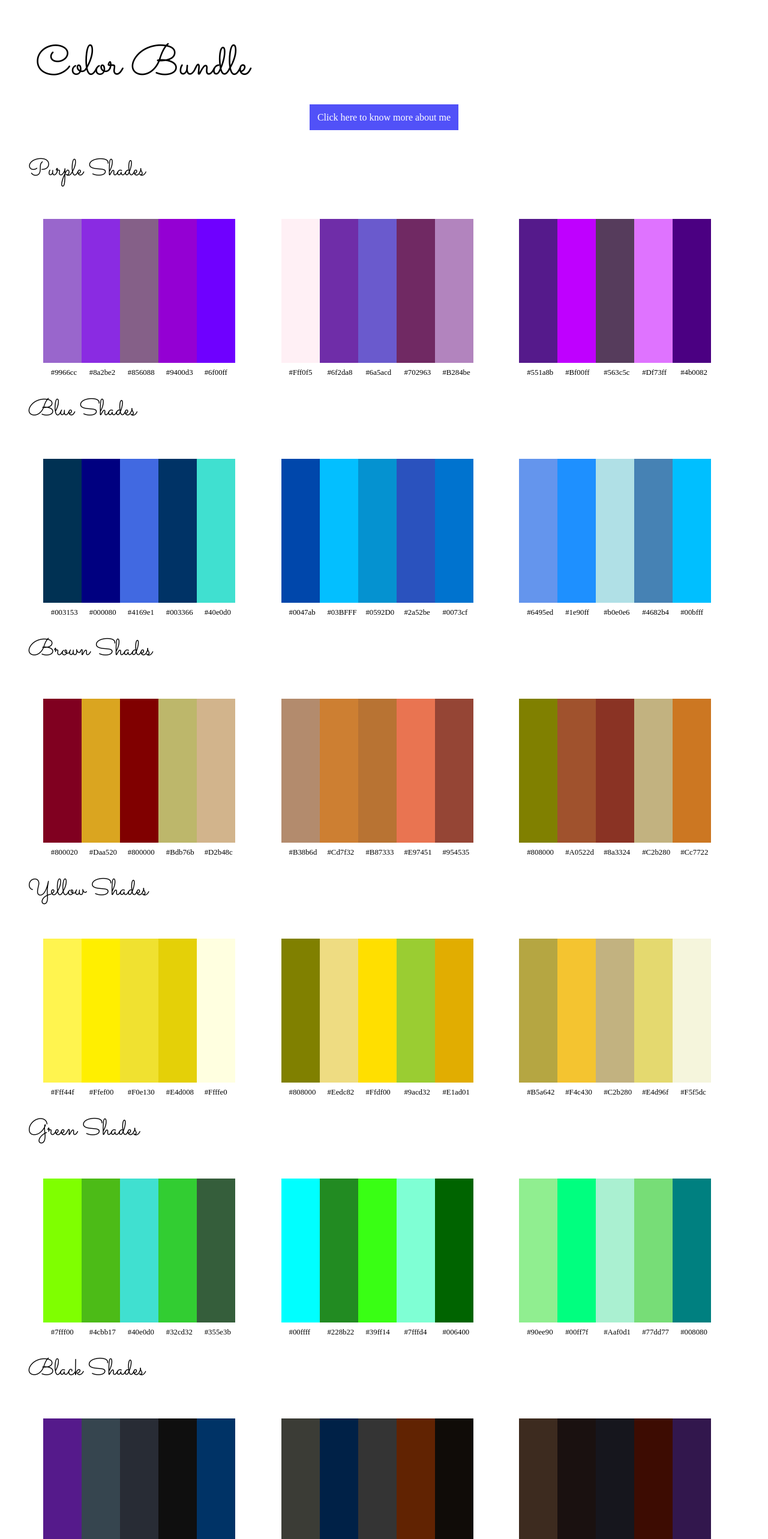
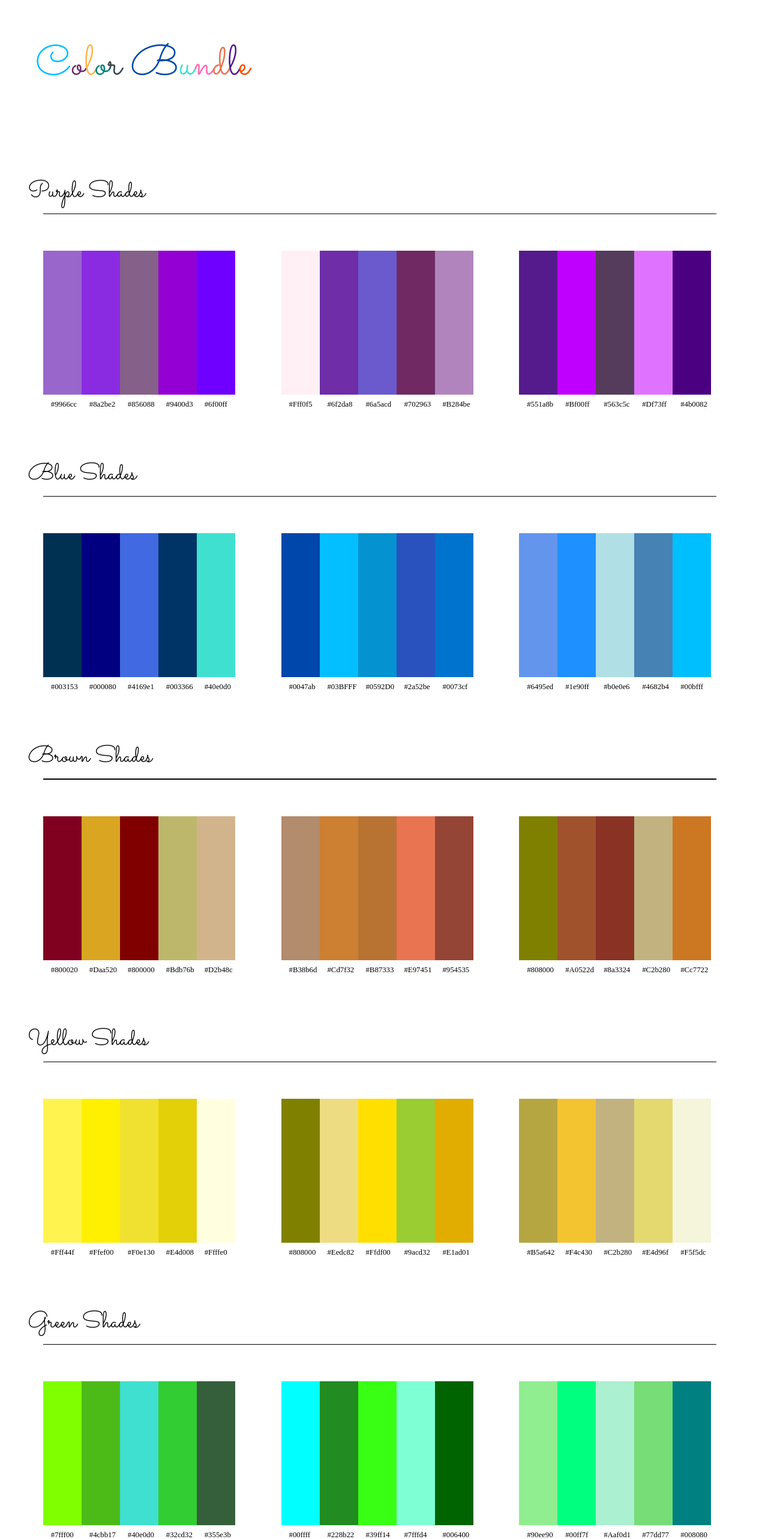
Before and after one commit to Vasundhara-Tiwari/ColorBundle, a React (Create React App) app: page / in a window 1280 px wide. Shown: the top 2566 px of the page at 60% size. Built offline with nearby package versions, Linux system fonts and the light colour scheme.

Commit message:
updating ui

```diff
--- a/src/App.js
+++ b/src/App.js
@@ -7,14 +7,42 @@ const App = () => {
   return (
     <div className="main-page">
       <div className="main-page__header">
-        <div className="page-title">Color Bundle</div>
-        <div className="portfolio-link">
+        <div className="page-title">
+          <span style={{ color: "#03bfff" }}>C</span>
+          <span style={{ color: "#702963" }}>o</span>
+          <span style={{ color: "#ffb347" }}>l</span>
+          <span style={{ color: "#008080" }}>o</span>
+          <span style={{ color: "#36454f" }}>r</span>
+          <span> </span>
+          <span style={{ color: "#0047ab" }}>B</span>
+          <span style={{ color: "#40e0d0" }}>u</span>
+          <span style={{ color: "#ff69b4" }}>n</span>
+          <span style={{ color: "#e97451" }}>d</span>
+          <span style={{ color: "#551a8b" }}>l</span>
+          <span style={{ color: "#ff4f00" }}>e</span>
+        </div>
+        {/*<div className="portfolio-link">
           <a href="http://vasundhara-tiwari.herokuapp.com/">
             Click here to know more about me
           </a>
+  </div>*/}
       </div>
-      </div>
+
+      <div className="shade-division">
+        <br />
+        <br />
+        <br />
         <div className="palatte-heading">Purple Shades</div>
+        <hr
+          style={{
+            width: "92.5%",
+            height: "0.1vw",
+            border: "none",
+            textAlign: "left",
+            marginLeft: "3vw",
+            background: "black",
+          }}
+        />
         <Bar
           color1="#9966cc"
           color2="#8a2be2"
@@ -36,9 +64,22 @@ const App = () => {
           color4="#Df73ff"
           color5="#4b0082"
         />
-
+      </div>
+      <div className="shade-division">
+        <br />
+        <br />
+        <br />
         <div className="palatte-heading">Blue Shades</div>
-
+        <hr
+          style={{
+            width: "92.5%",
+            height: "0.1vw",
+            border: "none",
+            textAlign: "left",
+            marginLeft: "3vw",
+            background: "black",
+          }}
+        />
         <Bar
           color1="#003153"
           color2="#000080"
@@ -60,7 +101,22 @@ const App = () => {
           color4="#4682b4"
           color5="#00bfff"
         />
+      </div>
+      <div className="shade-division">
+        <br />
+        <br />
+        <br />
         <div className="palatte-heading">Brown Shades</div>
+        <hr
+          style={{
+            width: "92.5%",
+            height: "0.1vw",
+            border: "none",
+            textAlign: "left",
+            marginLeft: "3vw",
+            background: "black",
+          }}
+        />
         <Bar
           color1="#800020"
           color2="#Daa520"
@@ -82,7 +138,22 @@ const App = () => {
           color4="#C2b280"
           color5="#Cc7722"
         />
+      </div>
+      <div className="shade-division">
+        <br />
+        <br />
+        <br />
         <div className="palatte-heading">Yellow Shades</div>
+        <hr
+          style={{
+            width: "92.5%",
+            height: "0.1vw",
+            border: "none",
+            textAlign: "left",
+            marginLeft: "3vw",
+            background: "black",
+          }}
+        />
         <Bar
           color1="#Fff44f"
           color2="#Ffef00"
@@ -104,7 +175,22 @@ const App = () => {
           color4="#E4d96f"
           color5="#F5f5dc"
         />
+      </div>
+      <div className="shade-division">
+        <br />
+        <br />
+        <br />
         <div className="palatte-heading">Green Shades</div>
+        <hr
+          style={{
+            width: "92.5%",
+            height: "0.1vw",
+            border: "none",
+            textAlign: "left",
+            marginLeft: "3vw",
+            background: "black",
+          }}
+        />
         <Bar
           color1="#7fff00"
           color2="#4cbb17"
@@ -126,7 +212,22 @@ const App = () => {
           color4="#77dd77"
           color5="#008080"
         />
+      </div>
+      <div className="shade-division">
+        <br />
+        <br />
+        <br />
         <div className="palatte-heading">Black Shades</div>
+        <hr
+          style={{
+            width: "92.5%",
+            height: "0.1vw",
+            border: "none",
+            textAlign: "left",
+            marginLeft: "3vw",
+            background: "black",
+          }}
+        />
         <Bar
           color1="#551a8b"
           color2="#36454f"
@@ -148,7 +249,22 @@ const App = () => {
           color4="#3d0c02"
           color5="#32174d"
         />
+      </div>
+      <div className="shade-division">
+        <br />
+        <br />
+        <br />
         <div className="palatte-heading">Red Shades</div>
+        <hr
+          style={{
+            width: "92.5%",
+            height: "0.1vw",
+            border: "none",
+            textAlign: "left",
+            marginLeft: "3vw",
+            background: "black",
+          }}
+        />
         <Bar
           color1="#F88379"
           color2="#Ff69b4"
@@ -170,7 +286,22 @@ const App = () => {
           color4="#B7410e"
           color5="#Fbceb1"
         />
+      </div>
+      <div className="shade-division">
+        <br />
+        <br />
+        <br />
         <div className="palatte-heading">Orange Shades</div>
+        <hr
+          style={{
+            width: "92.5%",
+            height: "0.1vw",
+            border: "none",
+            textAlign: "left",
+            marginLeft: "3vw",
+            background: "black",
+          }}
+        />
         <Bar
           color1="#Fbceb1"
           color2="#Ff6700"
@@ -193,6 +324,7 @@ const App = () => {
           color5="#Ff6700"
         />
       </div>
+    </div>
   );
 };
 
```
Lines whose indentation alone changed are shown as unchanged.
